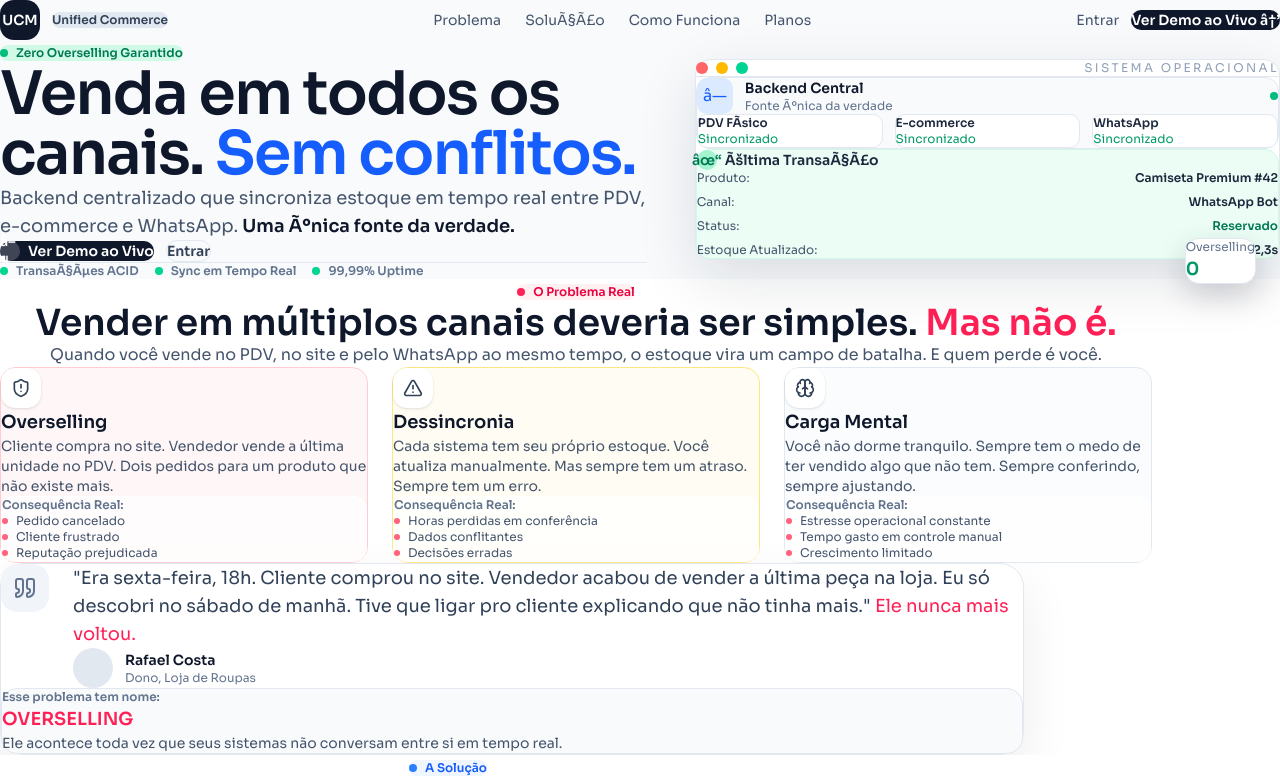
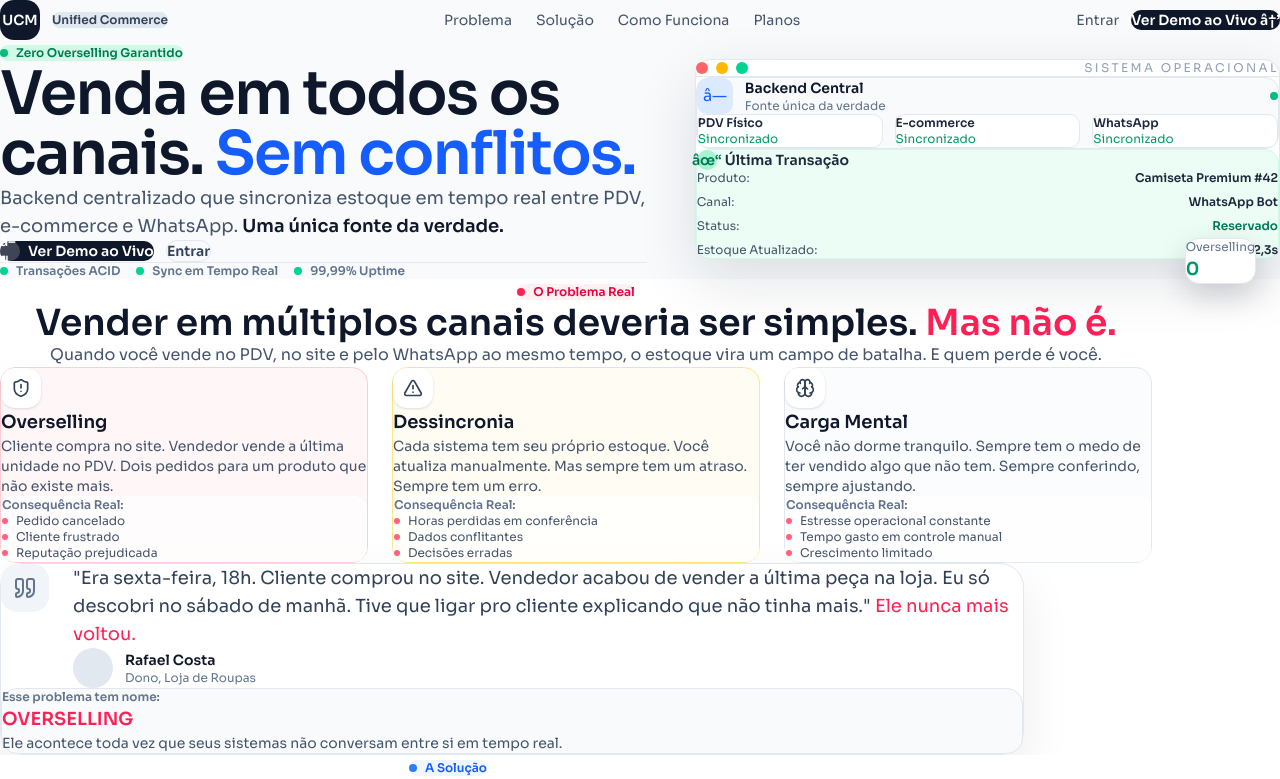
Before and after one commit to eoGuuga/unified-commerce-platform, a Next.js app in the folder frontend/: page / in a window 1280 px wide. Shown: the top 779 px of the page. Built offline with nearby package versions, Linux system fonts and the light colour scheme.

Commit message:
Fix landing text encoding

```diff
--- a/frontend/components/landing/HeroSection.tsx
+++ b/frontend/components/landing/HeroSection.tsx
@@ -2,12 +2,12 @@ import Link from "next/link";
 
 const menuItems = [
   { label: "Problema", href: "#problema" },
-  { label: "SoluÃ§Ã£o", href: "#solucao" },
+  { label: "Solução", href: "#solucao" },
   { label: "Como Funciona", href: "#fluxo" },
   { label: "Planos", href: "#planos" },
 ];
 
-const trustBadges = ["TransaÃ§Ãµes ACID", "Sync em Tempo Real", "99,99% Uptime"];
+const trustBadges = ["Transações ACID", "Sync em Tempo Real", "99,99% Uptime"];
 
 export function HeroSection() {
   return (
@@ -23,7 +23,7 @@ export function HeroSection() {
             </span>
           </div>
 
-          <nav className="hidden items-center gap-6 text-sm text-slate-600 lg:flex" aria-label="NavegaÃ§Ã£o">
+          <nav className="hidden items-center gap-6 text-sm text-slate-600 lg:flex" aria-label="Navegação">
             {menuItems.map((item) => (
               <Link key={item.href} href={item.href} className="transition hover:text-slate-900">
                 {item.label}
@@ -58,7 +58,7 @@ export function HeroSection() {
               </h1>
               <p className="text-lg text-slate-600">
                 Backend centralizado que sincroniza estoque em tempo real entre PDV, e-commerce e WhatsApp.{" "}
-                <strong className="font-semibold text-slate-900">Uma Ãºnica fonte da verdade.</strong>
+                <strong className="font-semibold text-slate-900">Uma única fonte da verdade.</strong>
               </p>
             </div>
 
@@ -109,7 +109,7 @@ export function HeroSection() {
                     </div>
                     <div>
                       <p className="text-sm font-semibold text-slate-900">Backend Central</p>
-                      <p className="text-xs text-slate-500">Fonte Ãºnica da verdade</p>
+                      <p className="text-xs text-slate-500">Fonte única da verdade</p>
                     </div>
                   </div>
                   <span className="h-2 w-2 rounded-full bg-emerald-500" />
@@ -117,7 +117,7 @@ export function HeroSection() {
 
                 <div className="mt-4 grid gap-3 sm:grid-cols-3">
                   {[
-                    { label: "PDV FÃ­sico", status: "Sincronizado" },
+                    { label: "PDV Físico", status: "Sincronizado" },
                     { label: "E-commerce", status: "Sincronizado" },
                     { label: "WhatsApp", status: "Sincronizado" },
                   ].map((item) => (
@@ -134,7 +134,7 @@ export function HeroSection() {
                   <span className="inline-flex h-5 w-5 items-center justify-center rounded-full bg-emerald-200 text-emerald-700">
                     âœ“
                   </span>
-                  Ãšltima TransaÃ§Ã£o
+                  Última Transação
                 </div>
                 <div className="mt-3 grid gap-2">
                   <div className="flex justify-between">
```
